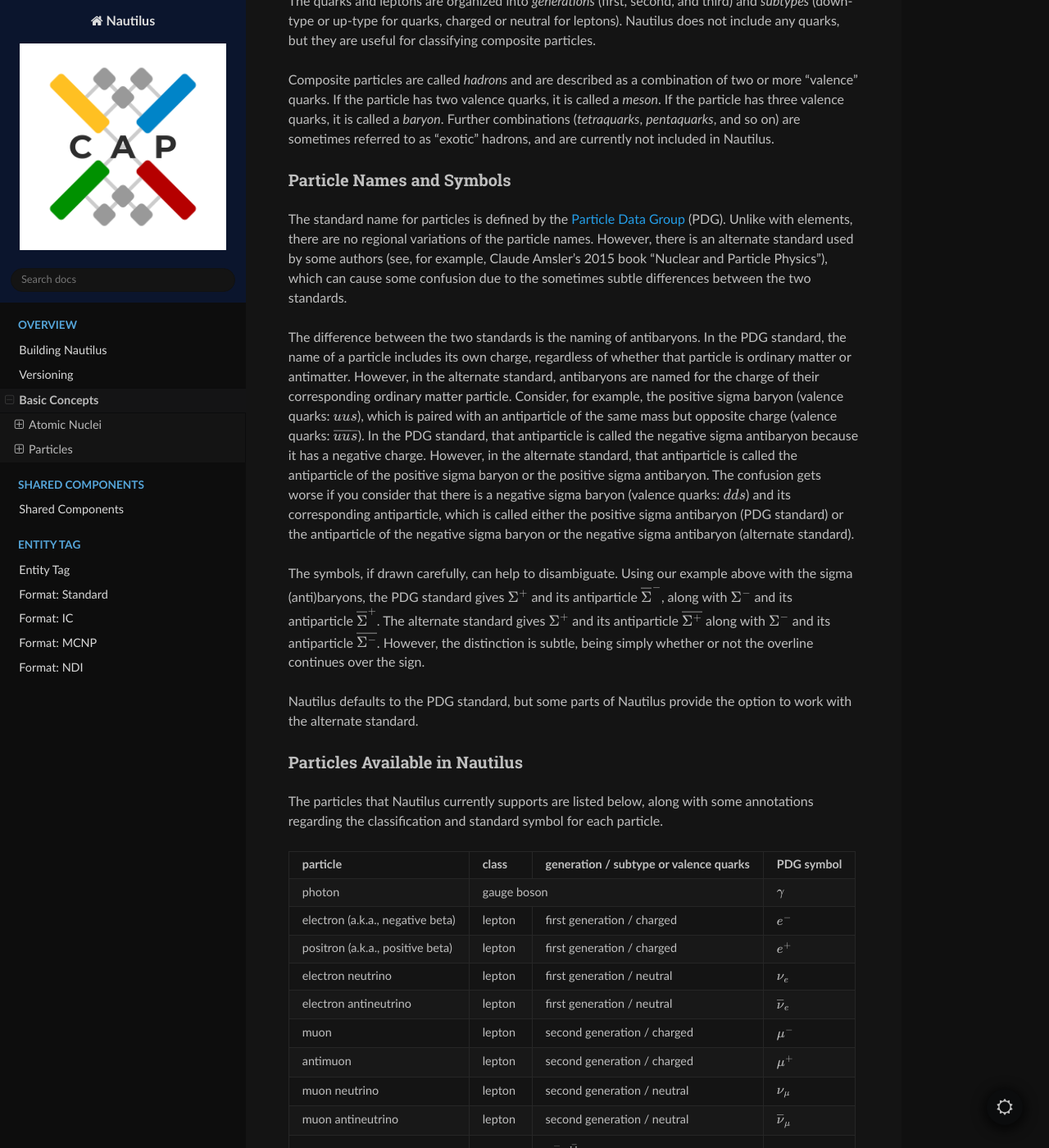
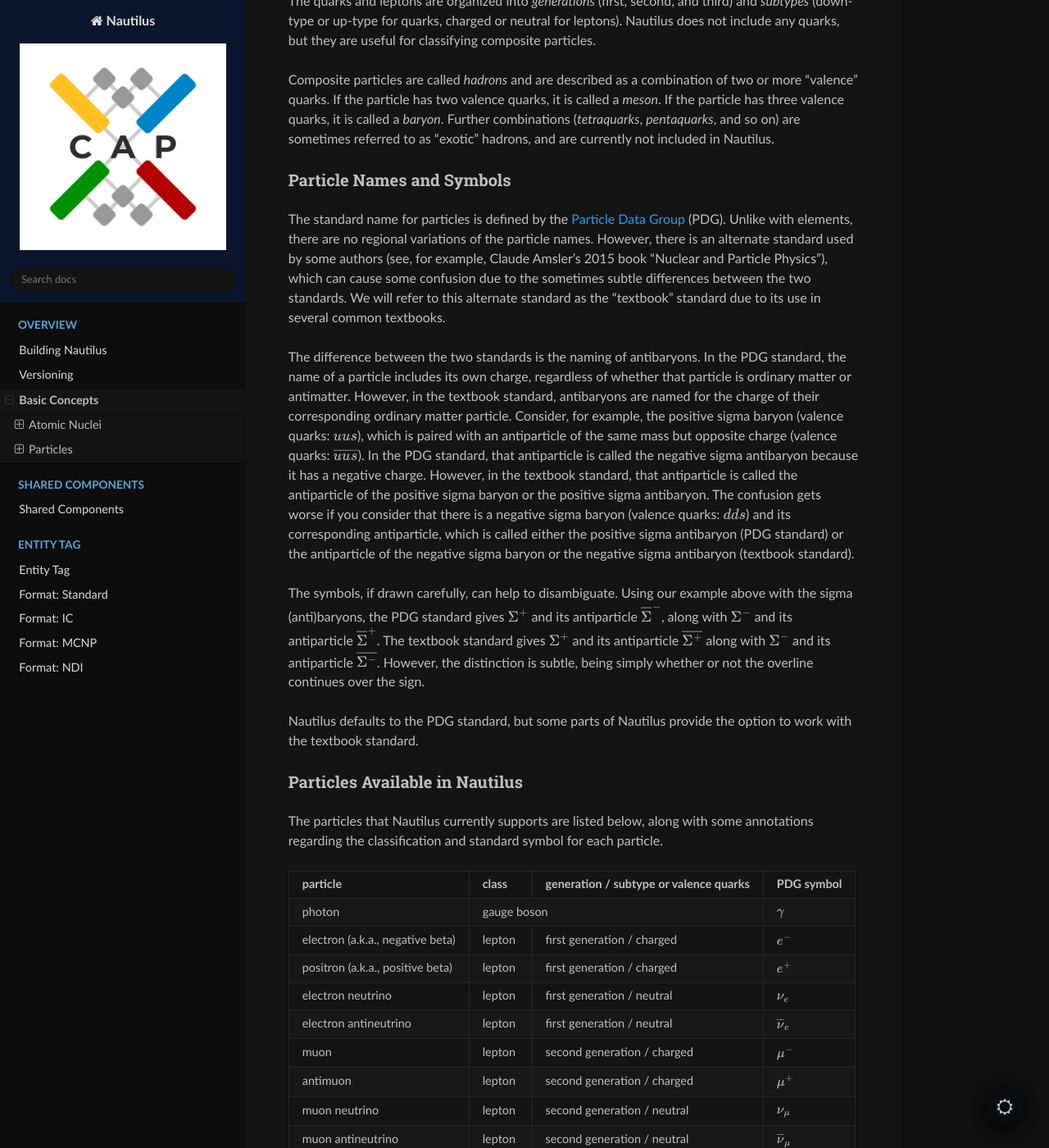
Before and after one commit to lanl/Nautilus, a Sphinx documentation site: the page built from doc/sphinx/src/concepts.rst, in a window 1280 px wide and 1400 px high, scrolled down 2808 px. Shown: the whole window at 82% size. Built offline with Sphinx 7.4.7 and the Read the Docs theme 3.1.0, drawn with Linux system fonts in a browser that asks for light colours.

Commit message:
Rename 'alternate' particle format to 'textbook' particle format.

```diff
--- a/doc/sphinx/src/concepts.rst
+++ b/doc/sphinx/src/concepts.rst
@@ -138,33 +138,34 @@ The standard name for particles is defined by the `Particle Data Group`_ (PDG).
 elements, there are no regional variations of the particle names.  However, there is an alternate
 standard used by some authors (see, for example, Claude Amsler's 2015 book "Nuclear and Particle
 Physics"), which can cause some confusion due to the sometimes subtle differences between the two
-standards.
+standards.  We will refer to this alternate standard as the "textbook" standard due to its use in
+several common textbooks.
 
 .. _`Particle Data Group`: https://pdg.lbl.gov
 
 The difference between the two standards is the naming of antibaryons.  In the PDG standard, the
 name of a particle includes its own charge, regardless of whether that particle is ordinary matter
-or antimatter.  However, in the alternate standard, antibaryons are named for the charge of their
+or antimatter.  However, in the textbook standard, antibaryons are named for the charge of their
 corresponding ordinary matter particle.  Consider, for example, the positive sigma baryon (valence
 quarks: :math:`uus`), which is paired with an antiparticle of the same mass but opposite charge
 (valence quarks: :math:`\overline{u}\overline{u}\overline{s}`).  In the PDG standard, that
 antiparticle is called the negative sigma antibaryon because it has a negative charge.  However, in
-the alternate standard, that antiparticle is called the antiparticle of the positive sigma baryon
-or the positive sigma antibaryon.  The confusion gets worse if you consider that there is a
-negative sigma baryon (valence quarks: :math:`dds`) and its corresponding antiparticle, which is
-called either the positive sigma antibaryon (PDG standard) or the antiparticle of the negative
-sigma baryon or the negative sigma antibaryon (alternate standard).
+the textbook standard, that antiparticle is called the antiparticle of the positive sigma baryon or
+the positive sigma antibaryon.  The confusion gets worse if you consider that there is a negative
+sigma baryon (valence quarks: :math:`dds`) and its corresponding antiparticle, which is called
+either the positive sigma antibaryon (PDG standard) or the antiparticle of the negative sigma
+baryon or the negative sigma antibaryon (textbook standard).
 
 The symbols, if drawn carefully, can help to disambiguate.  Using our example above with the sigma
 (anti)baryons, the PDG standard gives :math:`\Sigma^+` and its antiparticle
 :math:`\overline{\Sigma}^-`, along with :math:`\Sigma^-` and its antiparticle
-:math:`\overline{\Sigma}^+`.  The alternate standard gives :math:`\Sigma^+` and its antiparticle
+:math:`\overline{\Sigma}^+`.  The textbook standard gives :math:`\Sigma^+` and its antiparticle
 :math:`\overline{\Sigma^+}` along with :math:`\Sigma^-` and its antiparticle
 :math:`\overline{\Sigma^-}`.  However, the distinction is subtle, being simply whether or not the
 overline continues over the sign.
 
 Nautilus defaults to the PDG standard, but some parts of Nautilus provide the option to work with
-the alternate standard.
+the textbook standard.
 
 Particles Available in Nautilus
 ~~~~~~~~~~~~~~~~~~~~~~~~~~~~~~~~~~~~~~~~~~~~~~~~~~~~~~~~~~~~~~~~~~~~~~~~~~~~~~~~~~~~~~~~~~~~~~~~~~~
```
Also changed, not shown: doc/sphinx/src/format_standard.rst (+7 -7 lines), 6 other files.
